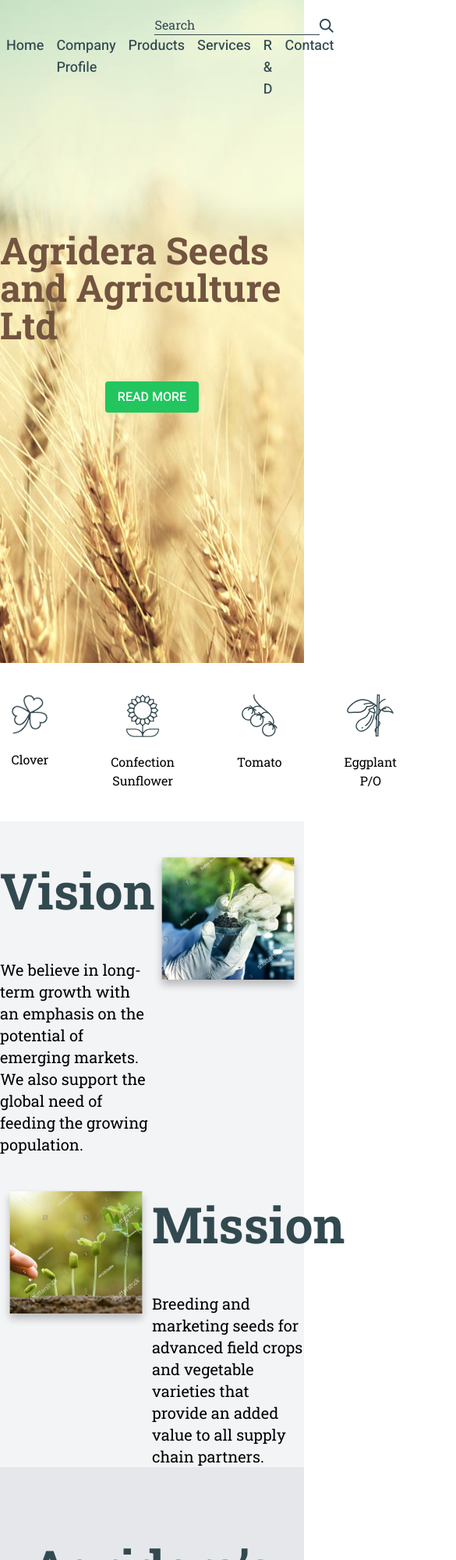
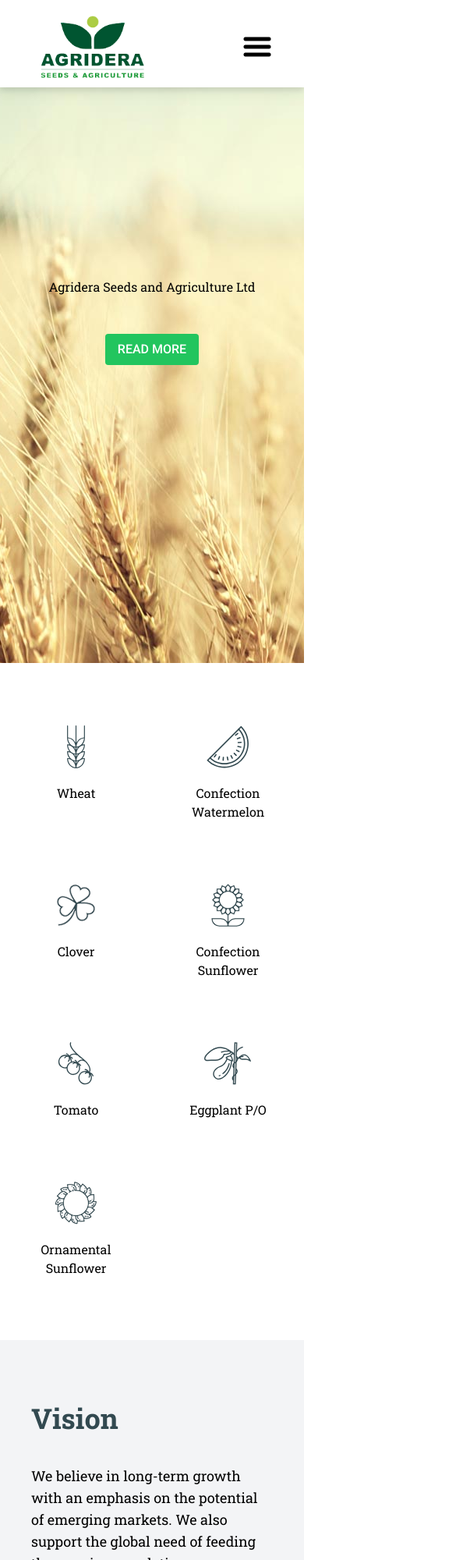
Before and after one commit to ilysharusher/practice, a website: page src/index.html in a window 390 px wide. Shown: the top 2000 px of the page at 78% size, 585 px wide, since content can reach past the window. Drawn offline with Linux system fonts and the light colour scheme.

Commit message:
Adaptive home page final concept

```diff
--- a/src/css/base.css
+++ b/src/css/base.css
@@ -5,7 +5,7 @@
 }
 
 .header {
-    @apply container pt-5 flex justify-between max-h-[113px];
+    @apply lg:container pt-5 pb-3 flex justify-between max-h-[113px] max-lg:bg-white max-lg:items-center max-lg:px-10 max-lg:drop-shadow-lg;
 }
 
 .button {
@@ -31,16 +31,16 @@
     @apply bg-cover bg-center h-[850px];
 }
 
-.title-h1 {
+.h2 {
     @apply text-5xl font-bold text-[#735440];
 }
 
 .sorts {
-    @apply flex justify-center pt-10 pb-10;
+    @apply grid grid-cols-2 justify-center pt-10 pb-10  xl:grid-cols-7 lg:grid-cols-4 md:grid-cols-3;
 }
 
 .sort {
-    @apply flex flex-col mx-10;
+    @apply flex flex-col mx-10 my-10;
 }
 
 .sort > p {
@@ -95,7 +95,7 @@
 }
 
 .links > li {
-    @apply mx-2 text-base text-white mt-5 mb-5;
+    @apply mx-2 text-base text-white;
 }
 
 .social > img {
--- a/src/index.html
+++ b/src/index.html
@@ -3,6 +3,7 @@
 <head>
     <link rel="shortcut icon" href="../favicon.ico" type="image/x-icon">
     <link rel="icon" href="../favicon.ico" type="image/x-icon">
+    <meta name="viewport" content="width=device-width, initial-scale=1.0">
     <meta charset="UTF-8">
     <title>Homepage</title>
     <link href="../dist/css/output.css" type="text/css" rel="stylesheet">
@@ -10,15 +11,15 @@
 <body>
     <div class="bg-image">
         <header class="header">
-            <a href="index.html"><img src="images/logo.png" alt="logo"></a>
+            <a href="index.html"><img class="max-lg:max-h-[80px]" src="images/logo.png" alt="logo"></a>
             <div class="flex flex-col justify-between">
-                <div class="flex justify-between items-center self-end">
+                <div class="flex justify-between items-center self-end max-sm:hidden">
                     <input type="text" class="search" placeholder="Search"/>
                     <div class="w-[18px]">
                         <a href="#"><img src="images/ico_search.svg" alt="search_icon"></a>
                     </div>
                 </div>
-                <nav>
+                <nav class="max-lg:hidden">
                     <ul class="flex -mr-2 nav">
                         <li><a href="index.html">Home</a></li>
                         <li><a href="#">Company Profile</a></li>
@@ -29,8 +30,11 @@
                     </ul>
                 </nav>
             </div>
+            <div class="lg:hidden w-10">
+                <img src="images/phone-menu.png" alt="phone-menu">
+            </div>
         </header>
-        <div class="flex items-center justify-center h-[600px] flex-col">
+        <div class="flex items-center justify-center text-center h-[600px] flex-col">
             <h1 class="title-h1 mb-12">Agridera Seeds and Agriculture Ltd</h1>
             <button class="button">
                 READ MORE
@@ -68,26 +72,26 @@
         </div>
     </div>
     <main class="bg-gray-100">
-        <div class="union">
-            <div class="main-element">
-                <div class="w-1/2">
-                    <h2 class="h2">Vision</h2>
-                    <p class="text-xl">We believe in long-term growth with an emphasis on the potential of
+        <div class="union px-10 py-10">
+            <div class="main-element max-md:flex max-md:flex-col">
+                <div class="md:w-1/2">
+                    <h2 class="h2 max-md:text-4xl">Vision</h2>
+                    <p class="text-xl max-md:text-lg">We believe in long-term growth with an emphasis on the potential of
                         emerging
                         markets. We also support
                         the global need of feeding the growing population.</p>
                 </div>
-                <div class="w-1/2">
+                <div class="md:w-1/2">
                     <img src="images/Vision.png" alt="Vision">
                 </div>
             </div>
-            <div class="main-element">
-                <div class="w-1/2">
+            <div class="main-element max-md:flex max-md:flex-col">
+                <div class="md:w-1/2">
                     <img src="images/Mission.png" alt="Mission">
                 </div>
-                <div class="w-1/2">
-                    <h2 class="h2">Mission</h2>
-                    <p class="text-xl">Breeding and marketing seeds for advanced field crops and vegetable
+                <div class="md:w-1/2">
+                    <h2 class="h2 max-md:text-4xl">Mission</h2>
+                    <p class="text-xl max-md:text-lg">Breeding and marketing seeds for advanced field crops and vegetable
                         varieties
                         that provide an added value to all supply chain partners.</p>
                 </div>
@@ -95,8 +99,8 @@
         </div>
     </main>
     <div class="main-activities">
-        <h2 class="h2">Agridera’s main activities</h2>
-        <div class="container flex pr-3 pl-3 justify-center items-end">
+        <h2 class="h2 max-md:text-4xl">Agridera’s main activities</h2>
+        <div class="container flex pr-3 pl-3 justify-center items-end max-md:flex-col max-md:items-center">
             <div class="activity">
                 <img src="images/image 1.png" alt="image 1">
                 <p class="activity-title">Open field crop seeds</p>
@@ -118,10 +122,10 @@
         </div>
     </div>
     <footer>
-        <div class="bg-[#2D3F45]">
-            <div class="container flex justify-between">
+        <div class="bg-[#2D3F45] px-10 py-5">
+            <div class="container flex justify-between items-center max-lg:flex-col gap-3">
                 <div>
-                    <ul class="links flex">
+                    <ul class="links flex max-lg:flex-wrap justify-center">
                         <li><a href="#">PROFILE</a></li>
                         <li><a href="#">MANAGEMENT</a></li>
                         <li><a href="#">PRODUCTS</a></li>
```
Also changed, not shown: src/contact_us.html (+1 -0 lines), src/tomato_all.html (+1 -0 lines), src/tomato_one.html (+1 -0 lines), dist/css/output.css, src/images/phone-menu.png (added).
